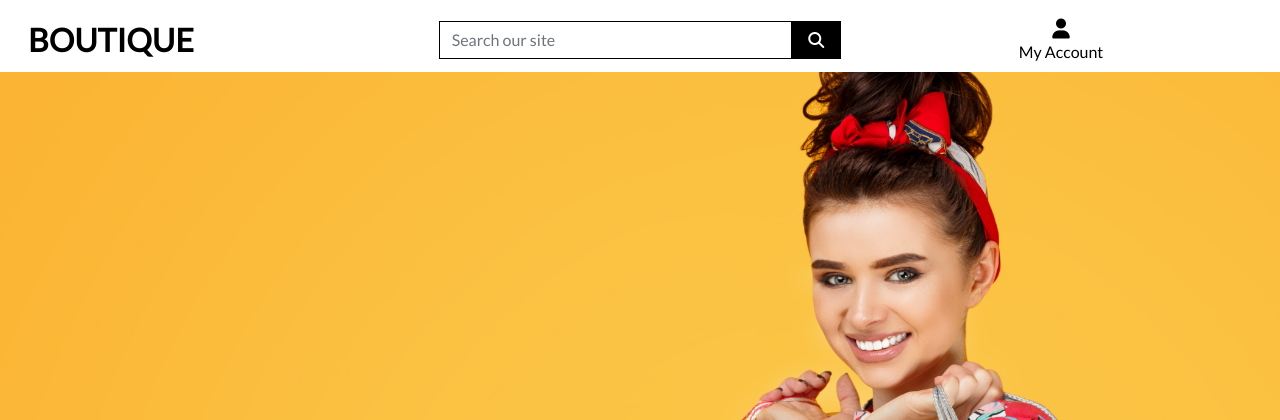
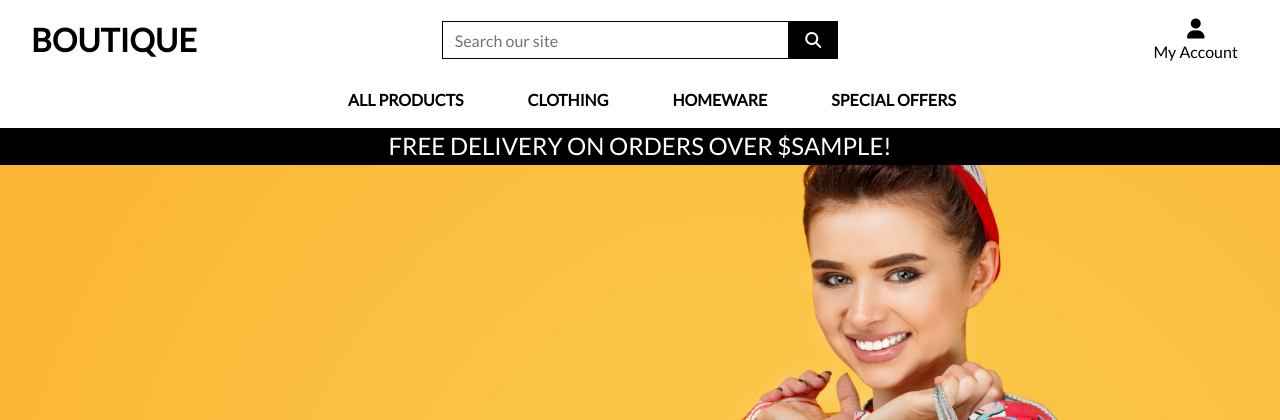
Before and after one commit to RichardByrne95/boutique-ado, a Django app: template templates/base.html in a window 1280 px wide. Shown: the top 420 px of the page. Run offline with Django 3.2, Linux system fonts and the light colour scheme; the template is opened without the code that fills it: most values are stand-ins (such as "Sample title", 1, 10 or a date in 2020); some libraries are stand-ins or nearby versions.

Commit message:
Add mobile header and main navbar

```diff
--- a/static/css/base.css
+++ b/static/css/base.css
@@ -55,6 +55,10 @@ body {
     border: 1px solid black !important;
 }
 
+.bg-black {
+    background: #000 !important;
+}
+
 /* --------------------------------- Media Queries */
 
 /* Slightly larger container on xl screens */
--- a/templates/base.html
+++ b/templates/base.html
@@ -16,8 +16,7 @@
 
     {% block corecss %}
         <!-- Bootstrap CSS -->
-        <link href="https://cdn.jsdelivr.net/npm/bootstrap@5.0.0-beta1/dist/css/bootstrap.min.css" rel="stylesheet"
-            integrity="sha384-giJF6kkoqNQ00vy+HMDP7azOuL0xtbfIcaT9wjKHr8RbDVddVHyTfAAsrekwKmP1" crossorigin="anonymous">
+        <link rel="stylesheet" href="https://stackpath.bootstrapcdn.com/bootstrap/4.4.1/css/bootstrap.min.css" integrity="sha384-Vkoo8x4CGsO3+Hhxv8T/Q5PaXtkKtu6ug5TOeNV6gBiFeWPGFN9MuhOf23Q9Ifjh" crossorigin="anonymous">
         <!-- Google Fonts -->
         <link rel="preconnect" href="https://fonts.gstatic.com">
         <link href="https://fonts.googleapis.com/css2?family=Lato&display=swap" rel="stylesheet">
@@ -29,11 +28,12 @@
 
     {% block corejs %}
         <!-- Font Awesome -->
-        <script src="https://kit.fontawesome.com/e2f6d2d599.js" crossorigin="anonymous"></script>
+        <script type="text/javascript" src="https://kit.fontawesome.com/e2f6d2d599.js" crossorigin="anonymous"></script>
+        <!-- jQuery -->
+        <script type="text/javascript" src="https://code.jquery.com/jquery-3.5.1.min.js" integrity="sha256-9/aliU8dGd2tb6OSsuzixeV4y/faTqgFtohetphbbj0=" crossorigin="anonymous"></script>
         <!-- Bootstrap JS -->
-        <script src="https://cdn.jsdelivr.net/npm/bootstrap@5.0.0-beta1/dist/js/bootstrap.bundle.min.js"
-            integrity="sha384-ygbV9kiqUc6oa4msXn9868pTtWMgiQaeYH7/t7LECLbyPA2x65Kgf80OJFdroafW"
-            crossorigin="anonymous"></script>
+        <script src="https://cdn.jsdelivr.net/npm/popper.js@1.16.0/dist/umd/popper.min.js" integrity="sha384-Q6E9RHvbIyZFJoft+2mJbHaEWldlvI9IOYy5n3zV9zzTtmI3UksdQRVvoxMfooAo" crossorigin="anonymous"></script>
+        <script src="https://stackpath.bootstrapcdn.com/bootstrap/4.4.1/js/bootstrap.min.js" integrity="sha384-wfSDF2E50Y2D1uUdj0O3uMBJnjuUD4Ih7YwaYd1iqfktj0Uod8GCExl3Og8ifwB6" crossorigin="anonymous"></script>
     {% endblock %}
 
     {% block extrajs %}
@@ -90,6 +90,21 @@
                 </ul>
             </div>
         </div>
+        <div class="row bg-white">
+            <nav class="navbar navbar-expand-lg navbar-light w-100">
+                <button class="navbar-toggler" type="button" data-toggle="collapse" data-target="#main-nav" aria-controls="main-nav"
+                    aria-expanded="false" aria-label="Toggle navigation">
+                    <span class="navbar-toggler-icon"></span>
+                </button>
+                {% include 'includes/mobile-top-header.html' %}
+                {% include 'includes/main-nav.html' %}
+            </nav>
+        </div>
+        <div id="delivery-banner" class="row text-center">
+            <div class="col bg-black text-white">
+                <h4 class="logo-font my-1">Free delivery on orders over ${{ free_shipping_threshold }}!</h4>
+            </div>
+        </div>
     </header>
 
     {% if messages %}
--- /dev/null
+++ b/templates/includes/main-nav.html
@@ -0,0 +1,50 @@
+<div class="collapse navbar-collapse" id="main-nav">
+    <ul class="navbar-nav w-auto mx-auto">
+        <li class="nav-item dropdown">
+            <a class="logo-font font-weight-bold nav-link text-black mr-5" href="#" id="all-products-link" data-toggle="dropdown" aria-haspopup="true" aria-expanded="false">
+                All Products
+            </a>
+            <div class="dropdown-menu border-0" aria-labelledby="all-products-link">
+                <a href="" class="dropdown-item">By Price</a>
+                <a href="" class="dropdown-item ">By Rating</a>
+                <a href="" class="dropdown-item ">By Category</a>
+                <a href="" class="dropdown-item">All Products</a>
+            </div>
+        </li>
+
+        <li class="nav-item dropdown">
+            <a class="logo-font font-weight-bold nav-link text-black mr-5" href="#" id="clothing-link" data-toggle="dropdown" aria-haspopup="true" aria-expanded="false">
+                Clothing
+            </a>
+            <div class="dropdown-menu border-0" aria-labelledby="clothing-link">
+                <a href="" class="dropdown-item">Activewear &amp; Essentials</a>
+                <a href="" class="dropdown-item">Jeans</a>
+                <a href="" class="dropdown-item">Shirts</a>
+                <a href="" class="dropdown-item">All Clothing</a>
+            </div>
+        </li>
+
+        <li class="nav-item dropdown">
+            <a class="logo-font font-weight-bold nav-link text-black mr-5" href="#" id="homeware-link" data-toggle="dropdown" aria-haspopup="true" aria-expanded="false">
+                Homeware
+            </a>
+            <div class="dropdown-menu border-0" aria-labelledby="homeware-link">
+                <a href="" class="dropdown-item">Bed &amp; Bath</a>
+                <a href="" class="dropdown-item">Kitchen &amp; Dining</a>
+                <a href="" class="dropdown-item">All Homeware</a>
+            </div>
+        </li>
+
+        <li class="nav-item dropdown">
+            <a class="logo-font font-weight-bold nav-link text-black" href="#" id="specials-link" data-toggle="dropdown" aria-haspopup="true" aria-expanded="false">
+                Special Offers
+            </a>
+            <div class="dropdown-menu border-0" aria-labelledby="specials-link">
+                <a href="" class="dropdown-item">New Arrivals</a>
+                <a href="" class="dropdown-item">Deals</a>
+                <a href="" class="dropdown-item">Clearance</a>
+                <a href="" class="dropdown-item">All Specials</a>
+            </div>
+        </li>
+    </ul>
+</div>
--- /dev/null
+++ b/templates/includes/mobile-top-header.html
@@ -0,0 +1,56 @@
+<li class="list-inline-item">
+    <a class="text-black nav-link d-block d-lg-none" href="#" id="mobile-search" data-toggle="dropdown" aria-haspopup="true" aria-expanded="false">
+        <div class="text-center">
+            <div><i class="fas fa-search fa-lg"></i></div>
+            <p class="my-0">Search</p>
+        </div>
+    </a>
+    <div class="dropdown-menu border-0 w-100 p-3 rounded-0 my-0" aria-labelledby="mobile-search">
+        <form class="form" method="GET" action="">
+            <div class="input-group w-100">
+                <input class="form-control border border-black rounded-0" type="text" name="q" placeholder="Search our site">
+                <div class="input-group-append">
+                    <button class="form-control form-control btn btn-black border border-black rounded-0" type="submit">
+                        <span class="icon">
+                            <i class="fas fa-search"></i>
+                        </span>
+                    </button>
+                </div>
+            </div>
+        </form>
+    </div>
+</li>
+<li class="list-inline-item dropdown">
+    <a class="text-black nav-link d-block d-lg-none" href="#" id="user-options" data-toggle="dropdown" aria-haspopup="true" aria-expanded="false">
+        <div class="text-center">
+            <div><i class="fas fa-user fa-lg"></i></div>
+            <p class="my-0">My Account</p>
+        </div>
+    </a>
+    <div class="dropdown-menu border-0" aria-labelledby="user-options">
+        {% if request.user.is_authenticated %}
+            {% if request.user.is_superuser %}
+                <a href="{% url 'account_logout' %}" class="dropdown-item">Product Management</a>
+            {% endif %}
+            <a href="" class="dropdown-item">My Profile</a>
+            <a href="{% url 'account_logout' %}" class="dropdown-item">Logout</a>
+        {% else %}
+            <a href="{% url 'account_signup' %}" class="dropdown-item">Register</a>
+            <a href="{% url 'account_login' %}" class="dropdown-item">Login</a>
+        {% endif %}
+    </div>
+</li>
+<li class="list-inline-item">
+    <a class="{% if grand_total %}text-primary font-weight-bold{% else %}text-black{% endif %} nav-link d-block d-lg-none" href="">
+        <div class="text-center">
+            <div><i class="fas fa-shopping-bag fa-lg"></i></div>
+            <p class="my-0">
+                {% if grand_total %}
+                    ${{ grand_total|floatformat:2 }}
+                {% else %}
+                    $0.00
+                {% endif %}
+            </p>
+        </div>
+    </a>
+</li>
```
